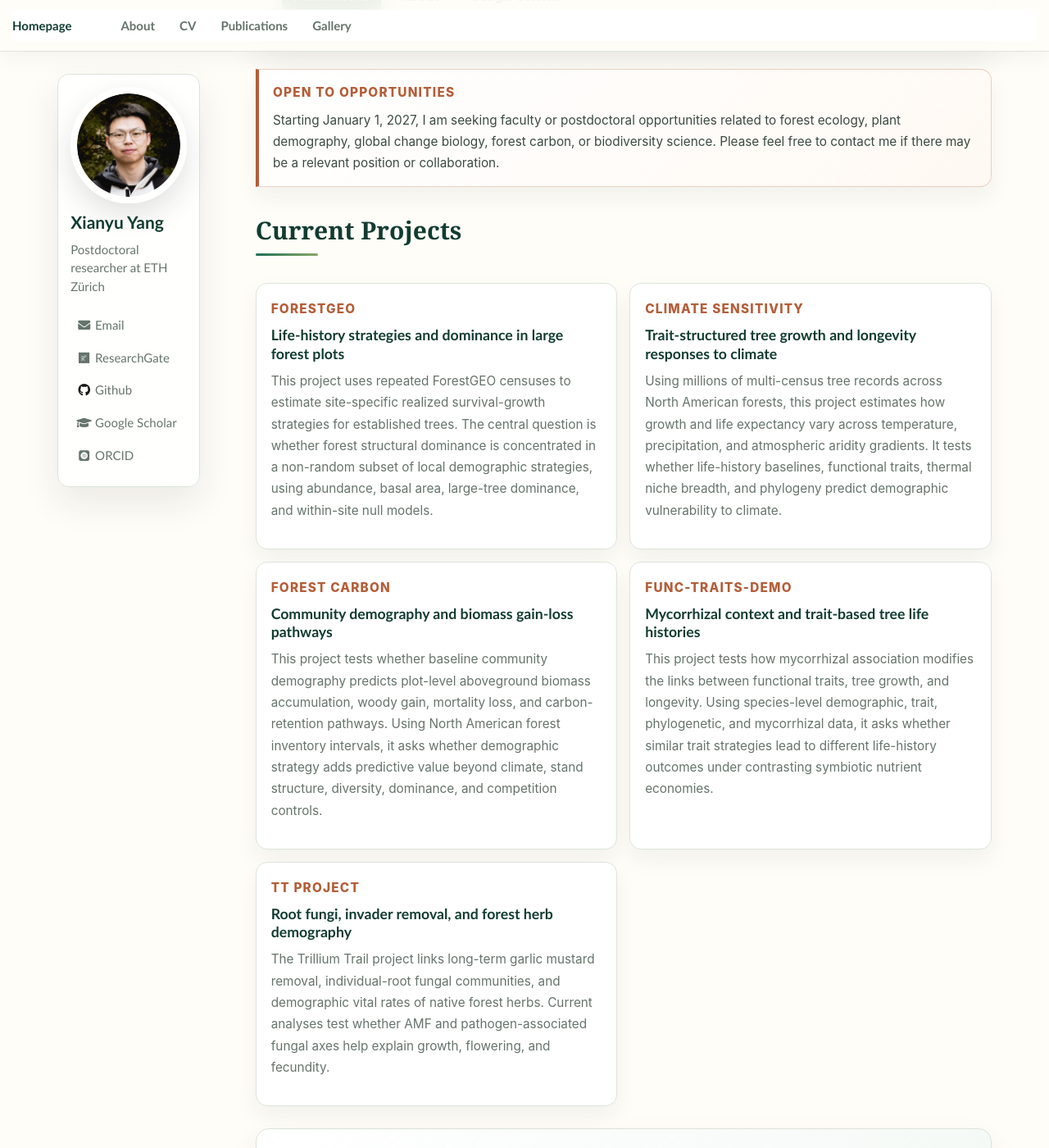
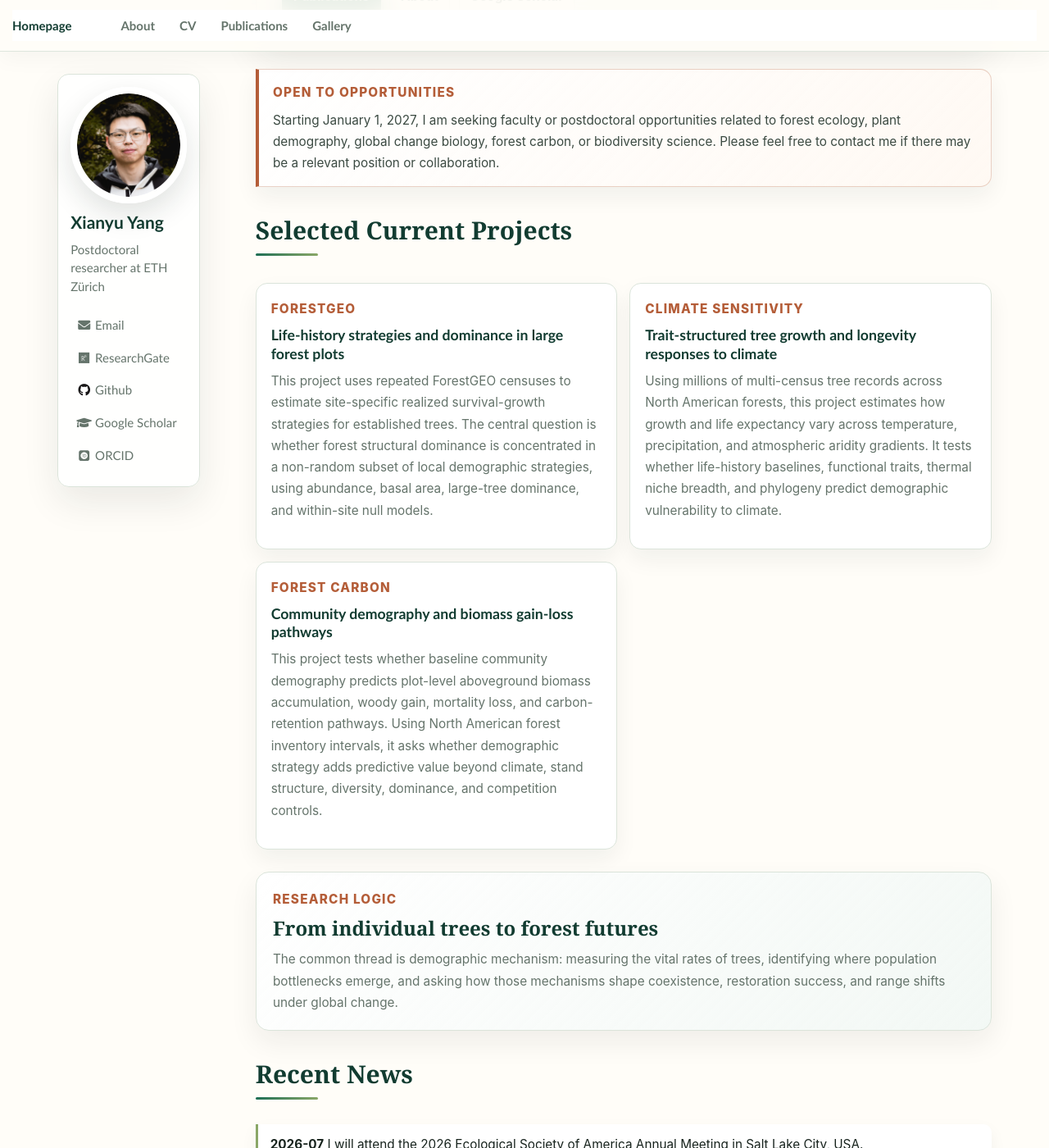
Before and after one commit to Xianyu-Yang/xianyu-yang.github.io, a Jekyll site: the page built from _pages/home.md, in a window 1280 px wide and 1400 px high, scrolled down 792 px. Shown: the whole window at 82% size. Built offline with Jekyll 4.4.1, drawn with Linux system fonts in a browser that asks for light colours; some web fonts are replaced.

Commit message:
Focus homepage project list

```diff
--- a/_pages/home.md
+++ b/_pages/home.md
@@ -28,7 +28,7 @@ author_profile: true
   <p>Starting January 1, 2027, I am seeking faculty or postdoctoral opportunities related to forest ecology, plant demography, global change biology, forest carbon, or biodiversity science. Please feel free to contact me if there may be a relevant position or collaboration.</p>
 </section>
 
-# Current Projects
+# Selected Current Projects
 
 <div class="project-overview-grid">
   <article>
@@ -46,16 +46,6 @@ author_profile: true
     <h3>Community demography and biomass gain-loss pathways</h3>
     <p>This project tests whether baseline community demography predicts plot-level aboveground biomass accumulation, woody gain, mortality loss, and carbon-retention pathways. Using North American forest inventory intervals, it asks whether demographic strategy adds predictive value beyond climate, stand structure, diversity, dominance, and competition controls.</p>
   </article>
-  <article>
-    <p class="project-kicker">Func-traits-Demo</p>
-    <h3>Mycorrhizal context and trait-based tree life histories</h3>
-    <p>This project tests how mycorrhizal association modifies the links between functional traits, tree growth, and longevity. Using species-level demographic, trait, phylogenetic, and mycorrhizal data, it asks whether similar trait strategies lead to different life-history outcomes under contrasting symbiotic nutrient economies.</p>
-  </article>
-  <article>
-    <p class="project-kicker">TT Project</p>
-    <h3>Root fungi, invader removal, and forest herb demography</h3>
-    <p>The Trillium Trail project links long-term garlic mustard removal, individual-root fungal communities, and demographic vital rates of native forest herbs. Current analyses test whether AMF and pathogen-associated fungal axes help explain growth, flowering, and fecundity.</p>
-  </article>
 </div>
 
 <section class="home-synthesis">
```
